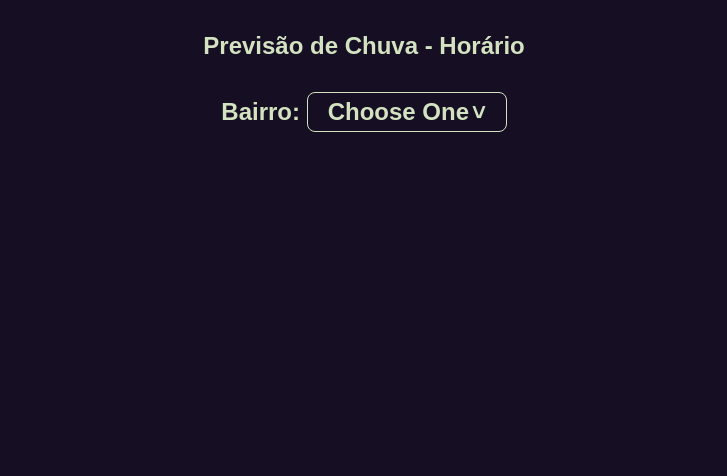
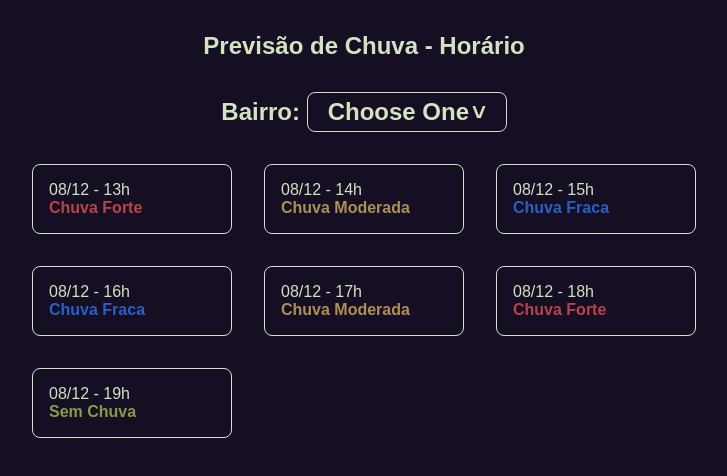
Before and after one commit to eduardoaraujogomes/nimbus-challenge-front-end, a React (Create React App) app: page / in a window 1280 px wide. Shown: the top 476 px of the page, without its empty margins (206-933 px from the left). Built offline with nearby package versions, Linux system fonts and the light colour scheme.

Commit message:
Created components Card, Cards and Dropdown

```diff
--- a/public/index.html
+++ b/public/index.html
@@ -1,5 +1,5 @@
 <!DOCTYPE html>
-<html lang="en">
+<html lang="pt-br">
 
   <head>
     <meta charset="utf-8" />
--- a/src/index.scss
+++ b/src/index.scss
@@ -30,10 +30,10 @@ body {
     max-width: 100%;
   }
   @media (min-width: 767px) {
-    max-width: 540px;
+    max-width: 720px;
   }
-  @media (min-width: 991px) {
-    max-width: 720px;
+  @media (min-width: 992px) {
+    max-width: 960px;
   }
   @media (min-width: 1199px) {
     max-width: 1140px;
@@ -42,3 +42,20 @@ body {
     max-width: 1320px;
   }
 }
+
+.strong-rain {
+  color: $color-red;
+  font-weight: bold;
+}
+.moderate-rain {
+  color: $color-yellow;
+  font-weight: bold;
+}
+.week-rain {
+  color: $color-blue;
+  font-weight: bold;
+}
+.without-rain {
+  color: $color-green;
+  font-weight: bold;
+}
--- a/src/pages/Home/index.jsx
+++ b/src/pages/Home/index.jsx
@@ -1,5 +1,6 @@
 import { useState } from 'react';
 import Dropdown from '../components/Dropdown';
+import Cards from '../components/Cards';
 import './style.scss';
 
 function Home() {
@@ -10,6 +11,7 @@ function Home() {
       <h2>
         Bairro: <Dropdown selected={selected} setSelected={setSelected} />
       </h2>
+      <Cards />
     </section>
   );
 }
--- a/src/pages/components/Cards/Card/index.jsx
+++ b/src/pages/components/Cards/Card/index.jsx
@@ -1,7 +1,23 @@
 import React from 'react';
+import './style.scss';
 
-function Card() {
-  return <div></div>;
+function Card({ date, rain }) {
+  const [hour, severity] = [rain[0], rain[1]];
+  const severityClass = {
+    'Chuva Forte': 'strong-rain',
+    'Chuva Moderada': 'moderate-rain',
+    'Chuva Fraca': 'week-rain',
+    'Sem Chuva': 'without-rain',
+  };
+
+  return (
+    <div className='card-container'>
+      <p>
+        {date} - {hour}
+      </p>
+      <span className={severityClass[severity]}>{severity}</span>
+    </div>
+  );
 }
 
 export default Card;
--- a/src/pages/components/Cards/Card/style.scss
+++ b/src/pages/components/Cards/Card/style.scss
@@ -0,0 +1,8 @@
+@import '../../../../utilities.scss';
+
+.card-container {
+  width: 200px;
+  padding: 1rem 1rem;
+  border: 1px solid $primary-color;
+  border-radius: 0.5rem;
+}
--- a/src/pages/components/Cards/index.jsx
+++ b/src/pages/components/Cards/index.jsx
@@ -3,7 +3,23 @@ import Card from './Card';
 import './style.scss';
 
 function Cards() {
-  return <div></div>;
+  const rain = [
+    ['13h', 'Chuva Forte'],
+    ['14h', 'Chuva Moderada'],
+    ['15h', 'Chuva Fraca'],
+    ['16h', 'Chuva Fraca'],
+    ['17h', 'Chuva Moderada'],
+    ['18h', 'Chuva Forte'],
+    ['19h', 'Sem Chuva'],
+  ];
+
+  return (
+    <div className='cards-container'>
+      {rain.map((hourAndSeverity, idx) => {
+        return <Card date={'08/12'} rain={hourAndSeverity} key={idx} />;
+      })}
+    </div>
+  );
 }
 
 export default Cards;
--- a/src/pages/components/Cards/style.scss
+++ b/src/pages/components/Cards/style.scss
@@ -0,0 +1,24 @@
+.cards-container {
+  display: grid;
+  grid-template-columns: 1fr;
+  grid-template-rows: auto;
+  gap: 2rem;
+
+  @media (min-width: 575px) {
+    grid-template-columns: 1fr 1fr;
+    max-width: 100%;
+  }
+  @media (min-width: 767px) {
+    max-width: 720px;
+  }
+  @media (min-width: 992px) {
+    grid-template-columns: 1fr 1fr 1fr;
+    max-width: 960px;
+  }
+  @media (min-width: 1199px) {
+    max-width: 1140px;
+  }
+  @media (min-width: 1400px) {
+    max-width: 1320px;
+  }
+}
```
